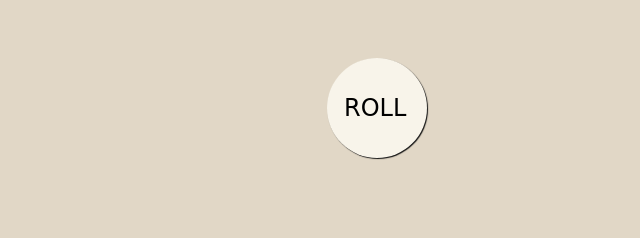
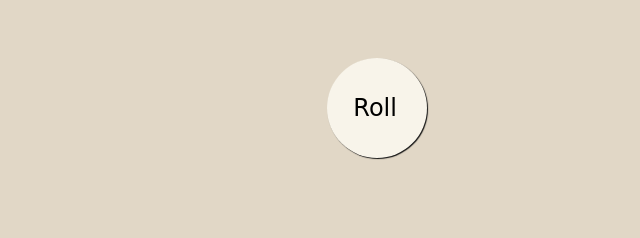
Before and after one commit to Khazadin/Experimental-Probability-Calculator, a plain HTML site: page index.html in a window 1280 px wide. Shown: the part 342-580 px from the top of the page, 640-1280 px from the left. Drawn offline with Linux system fonts and the light colour scheme.

Commit message:
repairand new design

```diff
--- a/index.html
+++ b/index.html
@@ -41,7 +41,7 @@
         <div class="dice-inp">
           <p class="placeholder" id="placeholder"></p>
         </div>
-        <button class="bton-diceroll" id="button1">ROLL</button>
+        <button class="bton-diceroll" id="button1">Roll</button>
     </div>
     </div>
     <footer class="footerr">
```
